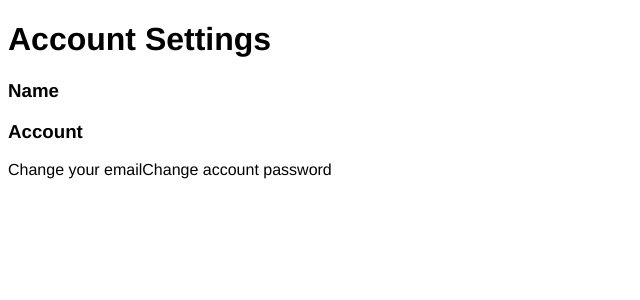
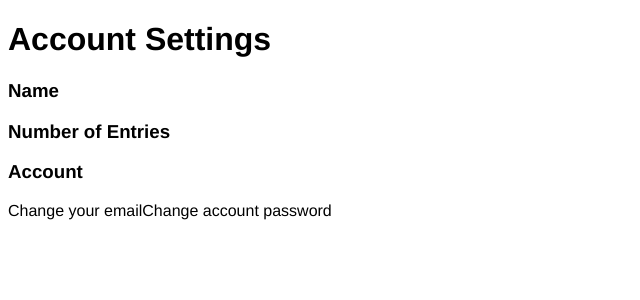
Before and after one commit to bpehlert/letter-react, a React (Create React App) app in the folder client/: page /account in a window 1280 px wide. Shown: the top 300 px of the page, without its empty margins (0-640 px from the left). Built offline with nearby package versions, Linux system fonts and the light colour scheme; no server answers.

Commit message:
added entries

```diff
--- a/client/src/components/Account.js
+++ b/client/src/components/Account.js
@@ -13,6 +13,8 @@ class Account extends Component {
         <h3>Name</h3>
         <p>{firstName}</p>
         <p>{lastName}</p>
+        <h3>Number of Entries</h3>
+        <p>{entries}</p>
         <h3>Account</h3>
         <p>{email}</p>
         <a>Change your email</a>
```
